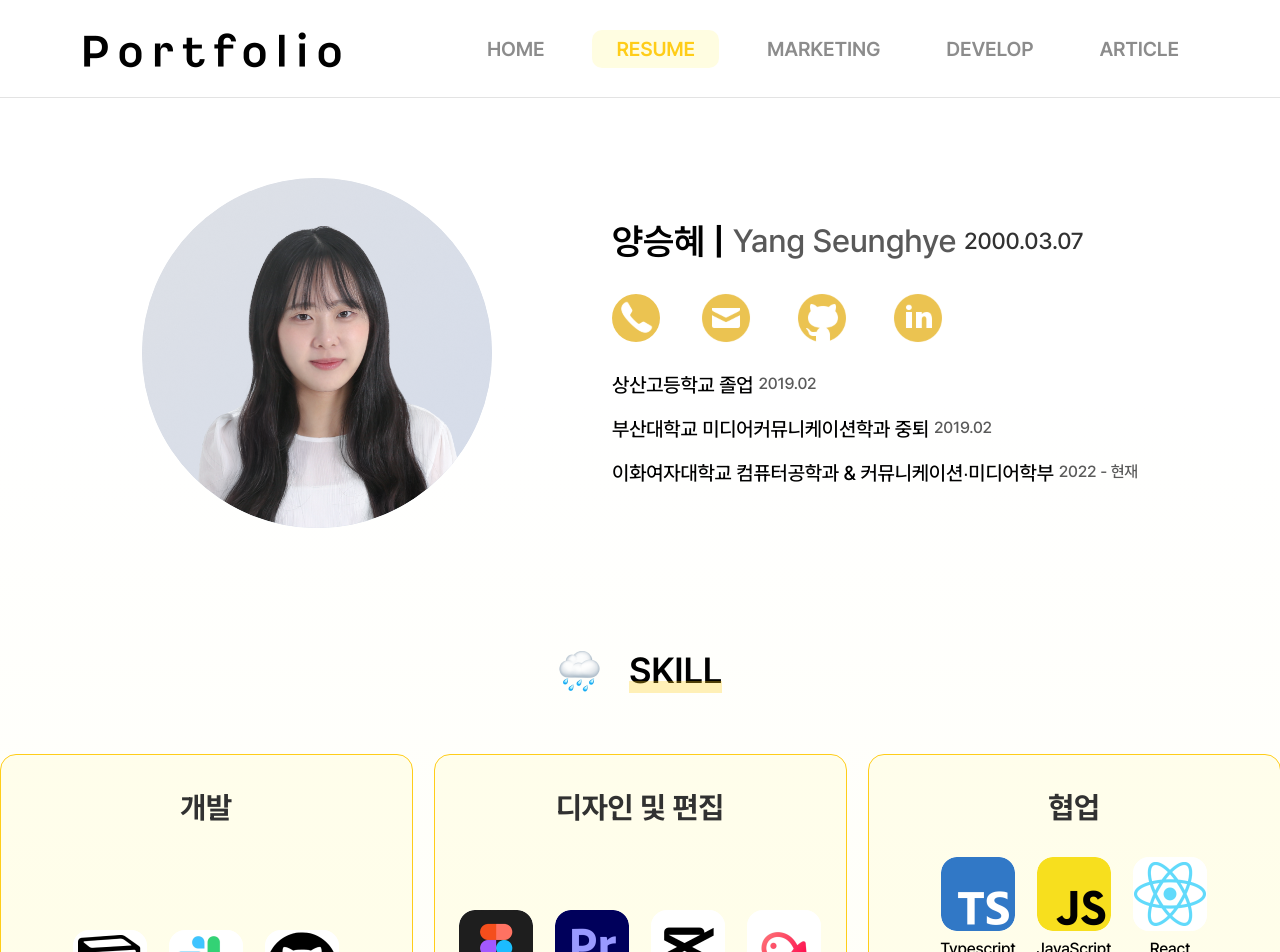
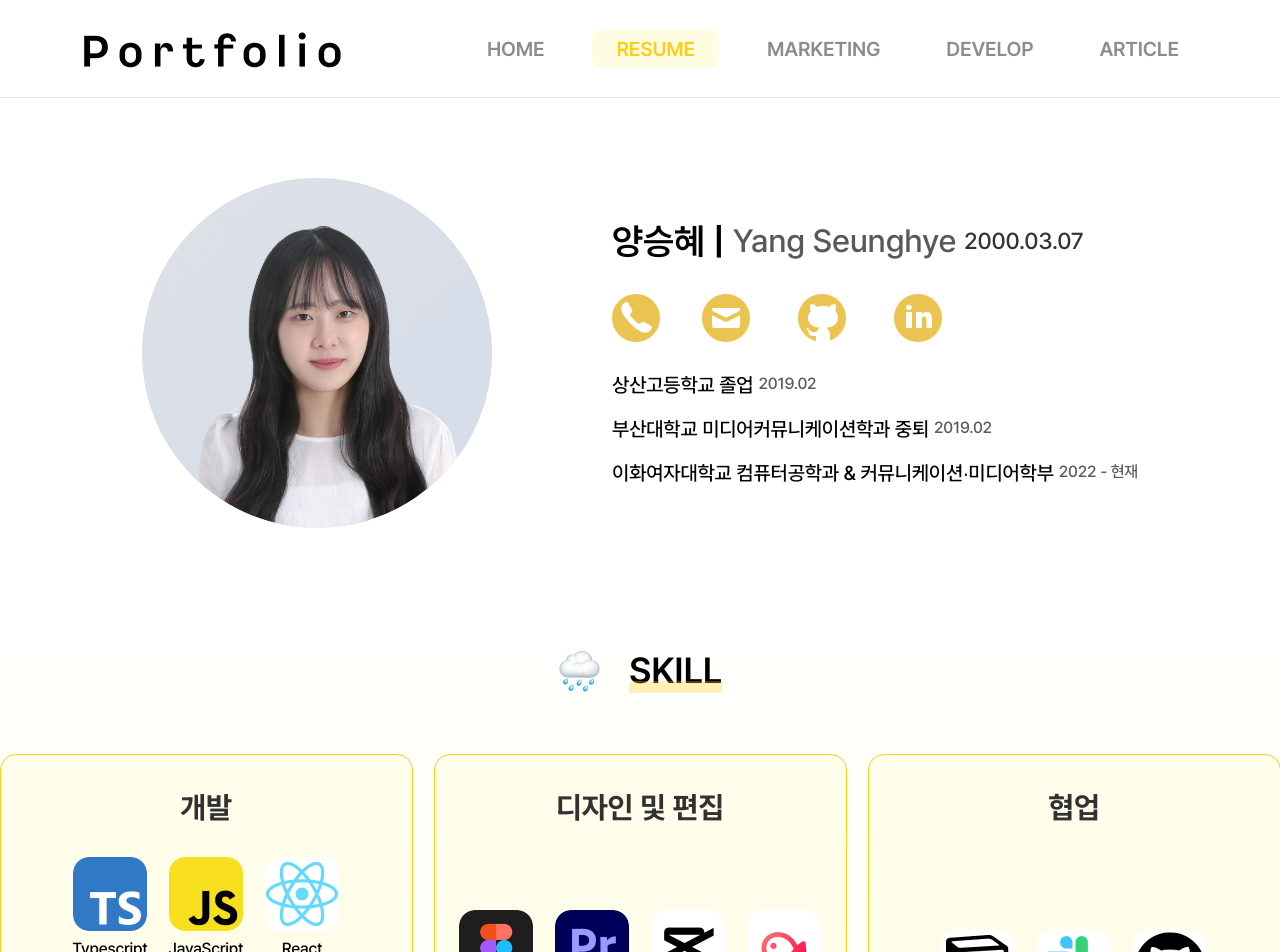
Before and after one commit to seunghye-rain/rain-portfolio, a Next.js app: page /resume in a window 1280 px wide. Shown: the top 952 px of the page. Built offline with nearby package versions, Linux system fonts and the light colour scheme.

Commit message:
refactor: 기술 및 협업 섹션의 스킬 항목 교체

```diff
--- a/src/app/resume/mocks/skills.ts
+++ b/src/app/resume/mocks/skills.ts
@@ -14,9 +14,11 @@ export const SKILL_CATEGORIES: SkillCategory[] = [
   {
     title: '개발',
     items: [
-      { label: 'Notion', src: '/imgs/skill-content/img-notion.png' },
-      { label: 'Slack', src: '/imgs/skill-content/img-slack.png' },
-      { label: 'Github', src: '/imgs/skill-content/img-github.png' },
+      { label: 'Typescript', src: '/imgs/skill-content/img-typescript.png' },
+      { label: 'JavaScript', src: '/imgs/skill-content/img-js.png' },
+      { label: 'React', src: '/imgs/skill-content/img-react.png' },
+      { label: 'Next.js', src: '/imgs/skill-content/img-nextjs.png' },
+      { label: 'React Native', src: '/imgs/skill-content/img-react.png' },
     ],
   },
   {
@@ -31,11 +33,9 @@ export const SKILL_CATEGORIES: SkillCategory[] = [
   {
     title: '협업',
     items: [
-      { label: 'Typescript', src: '/imgs/skill-content/img-typescript.png' },
-      { label: 'JavaScript', src: '/imgs/skill-content/img-js.png' },
-      { label: 'React', src: '/imgs/skill-content/img-react.png' },
-      { label: 'Next.js', src: '/imgs/skill-content/img-nextjs.png' },
-      { label: 'React Native', src: '/imgs/skill-content/img-react.png' },
+      { label: 'Notion', src: '/imgs/skill-content/img-notion.png' },
+      { label: 'Slack', src: '/imgs/skill-content/img-slack.png' },
+      { label: 'Github', src: '/imgs/skill-content/img-github.png' },
     ],
   },
 ];
```
